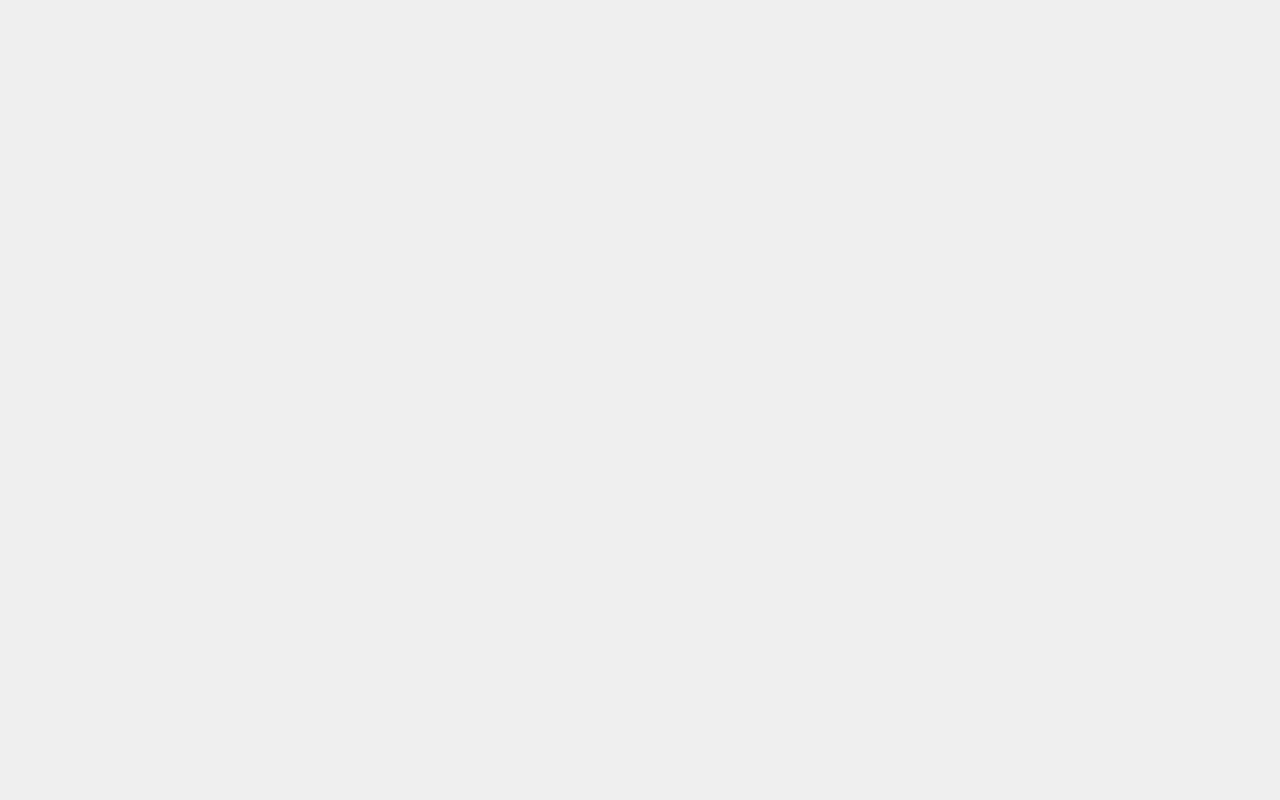
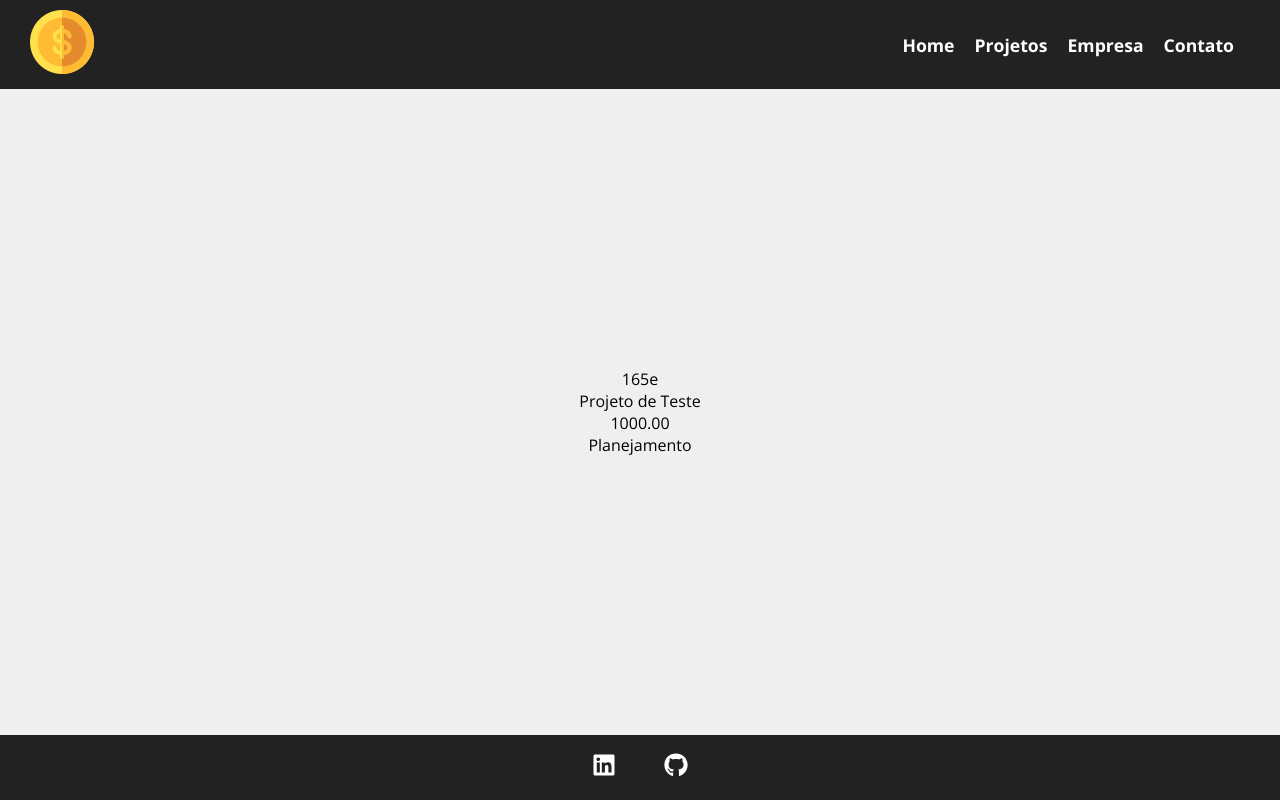
Before and after one commit to YudiYamada/gerenciador-de-projetos, a React (Vite) app: page /projeto/165e in a window 1280 px wide. Before the commit this address had no page. Built offline with nearby package versions, Linux system fonts and the light colour scheme; data requests are answered from the project's data file.

Commit message:
feat: add project edit page

```diff
--- /dev/null
+++ b/src/api/fetchProject.js
@@ -0,0 +1,22 @@
+const fetchProject = async (id) => {
+  try {
+    const response = await fetch(`http://localhost:5000/projects/${id}`, {
+      method: "GET",
+      headers: {
+        "Content-Type": "application/json",
+      },
+    });
+
+    if (!response.ok) {
+      throw new Error("Erro ao buscar projeto");
+    }
+
+    const data = await response.json();
+    return data;
+  } catch (error) {
+    console.error(error);
+    return null;
+  }
+};
+
+export default fetchProject;
--- a/src/components/ProjectCard/ProjectCard.jsx
+++ b/src/components/ProjectCard/ProjectCard.jsx
@@ -7,7 +7,7 @@ import {
 } from "./ProjectCardStyles";
 import { BsPencil, BsFillTrashFill } from "react-icons/bs";
 
-function ProjectCard({ /*id,*/ name, budget, category, handleRemove }) {
+function ProjectCard({ id, name, budget, category, handleRemove }) {
   return (
     <Container>
       <h4>{name}</h4>
@@ -18,7 +18,7 @@ function ProjectCard({ /*id,*/ name, budget, category, handleRemove }) {
         <span></span> {category}
       </CategoryText>
       <Actions>
-        <LinkStyled to="/">
+        <LinkStyled to={`/projeto/${id}`}>
           <BsPencil /> Editar
         </LinkStyled>
         <Button onClick={handleRemove}>
--- /dev/null
+++ b/src/hooks/useProject.jsx
@@ -0,0 +1,26 @@
+import { useState, useEffect } from "react";
+import fetchProject from "../api/fetchProject";
+
+const useProject = (id) => {
+  const [project, setProject] = useState(null);
+  const [loading, setLoading] = useState(true);
+  const [error, setError] = useState(null);
+
+  useEffect(() => {
+    const getProject = async () => {
+      const data = await fetchProject(id);
+      if (data) {
+        setProject(data);
+      } else {
+        setError("Não foi possível carregar o projeto.");
+      }
+      setLoading(false);
+    };
+
+    getProject();
+  }, [id]);
+
+  return { project, loading, error };
+};
+
+export default useProject;
--- /dev/null
+++ b/src/pages/Projeto/Projeto.jsx
@@ -0,0 +1,23 @@
+import { useParams } from "react-router-dom";
+import useProject from "../../hooks/useProject";
+import {} from "./ProjetoStyles";
+
+function Projeto() {
+    const { id } = useParams();
+    const { project, loading, error } = useProject(id);
+
+    if (loading) return <p>Carregando...</p>;
+    if (error) return <p>{error}</p>;
+    if (!project) return <p>Projeto não encontrado.</p>;
+
+    return (
+      <>
+        <p>{project.id}</p>
+        <p>{project.name}</p>
+        <p>{project.budget}</p>
+        <p>{project.category?.name || "Categoria desconhecida"}</p>
+      </>
+    );
+  }
+
+  export default Projeto;
--- /dev/null
+++ b/src/pages/Projeto/ProjetoStyles.jsx
@@ -0,0 +1,5 @@
+import styled from "styled-components";
+
+export const Container = styled.div`
+
+`;
--- a/src/pages/Projetos/Projetos.jsx
+++ b/src/pages/Projetos/Projetos.jsx
@@ -38,6 +38,7 @@ function Projetos() {
           projects.map((project) => (
             <ProjectCard
               key={project.id}
+              id={project.id}
               name={project.name}
               budget={project.budget}
               category={project.category?.name || "Categoria desconhecida"}
--- a/src/routes/AppRoutes.jsx
+++ b/src/routes/AppRoutes.jsx
@@ -5,16 +5,18 @@ import Projetos from "../pages/Projetos/Projetos";
 import Empresa from "../pages/Empresa/Empresa";
 import Contato from "../pages/Contato/Contato";
 import NovoProjeto from "../pages/NovoProjeto/NovoProjeto"
+import Projeto from "../pages/Projeto/Projeto";
 
 function AppRoutes() {
   return (
     <Routes>
       <Route path="/" element={<Layout />}>
         <Route index element={<Home />} />
-        <Route path="contato" element={<Contato />} />
-        <Route path="empresa" element={<Empresa />} />
-        <Route path="projetos" element={<Projetos />} />
-        <Route path="novoprojeto" element={<NovoProjeto />} />
+        <Route path="/contato" element={<Contato />} />
+        <Route path="/empresa" element={<Empresa />} />
+        <Route path="/projetos" element={<Projetos />} />
+        <Route path="/novoprojeto" element={<NovoProjeto />} />
+        <Route path="/projeto/:id" element={<Projeto />} />
       </Route>
     </Routes>
   );
```
